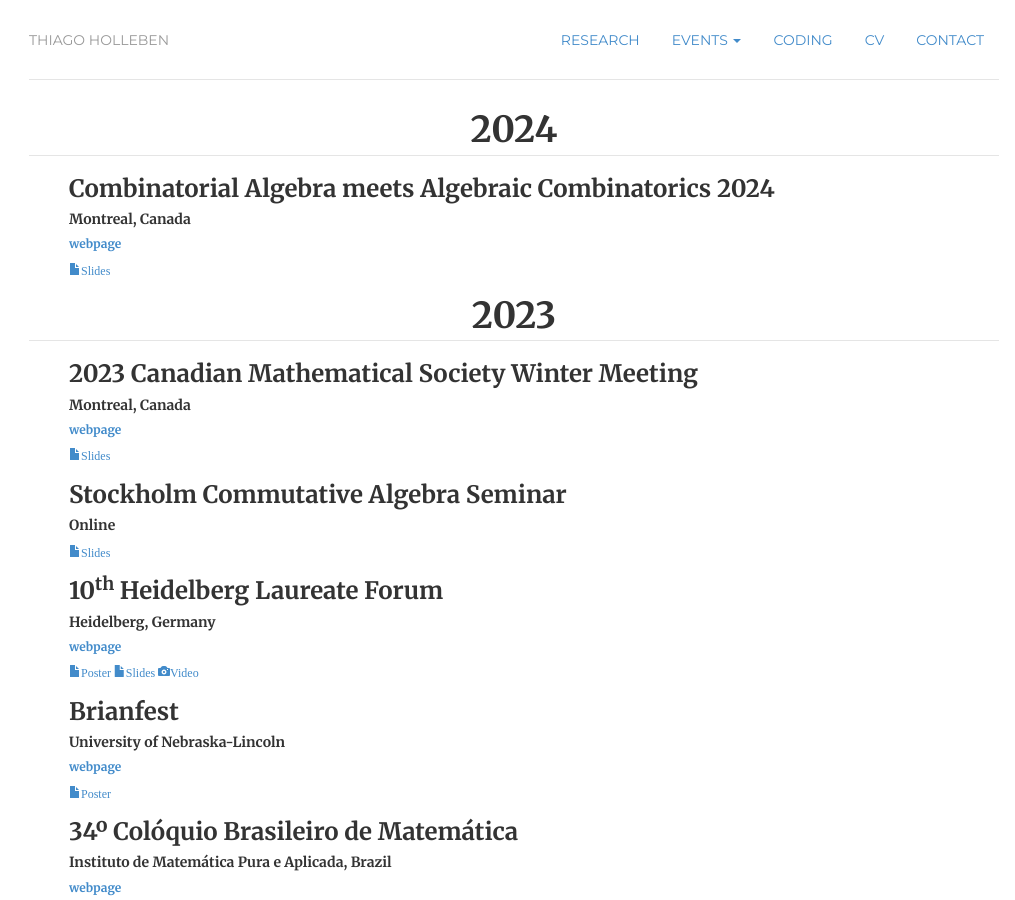
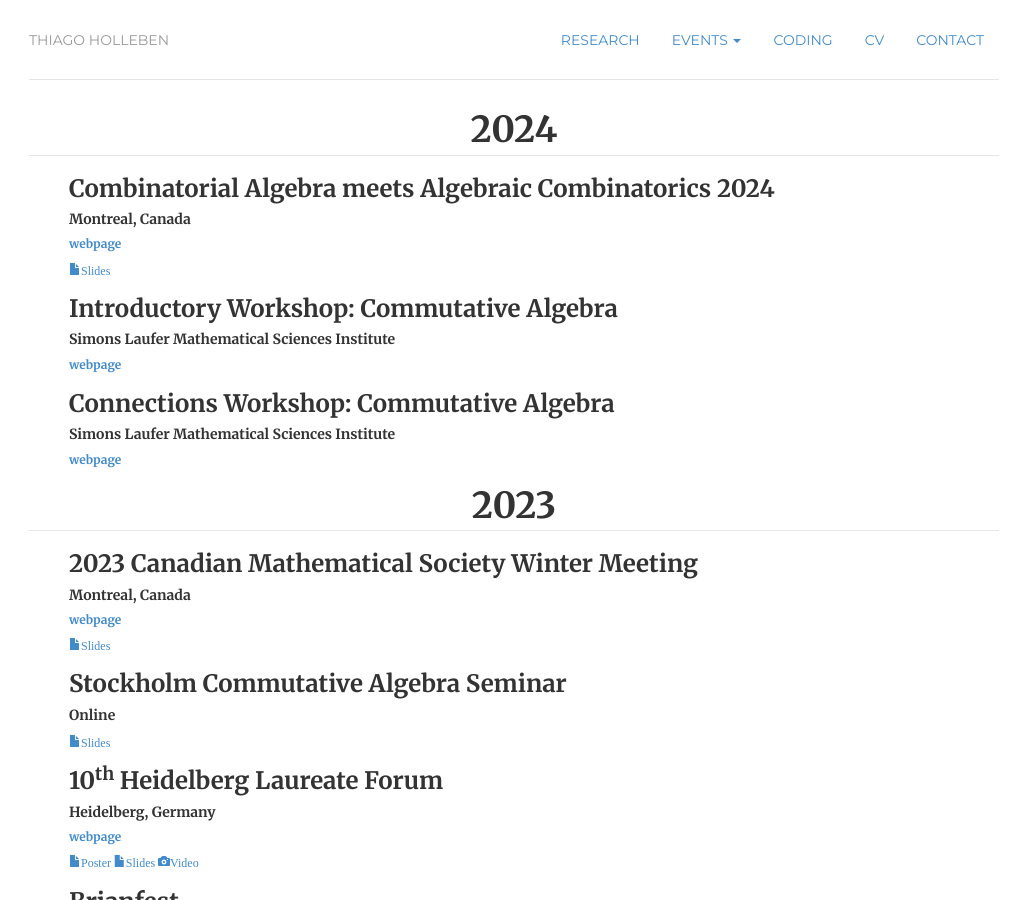
Before and after one commit to hollebenthiago/hollebenthiago.github.io, a Jekyll site: the page built from attended/index.html, in a window 1280 px wide and 900 px high. Shown: the whole window, without its empty margins (126-1141 px from the left). Built offline with Jekyll 4.4.1, drawn with Linux system fonts in a browser that asks for light colours.

Commit message:
adding msri events january 2024

```diff
--- a/attended/index.html
+++ b/attended/index.html
@@ -24,6 +24,29 @@
                     <a href=""><i class="glyphicon glyphicon-file">Slides</i></a>
                 </h6>
             </li>
+            <li>
+                <h3>
+                    Introductory Workshop: Commutative Algebra
+                </h3>
+                <h5>
+                    Simons Laufer Mathematical Sciences Institute
+                </h5>
+                <h6>
+                    <a href="https://www.slmath.org/workshops/1053">webpage</a>
+                </h6>
+            </li>
+            <li>
+                <h3>
+                    Connections Workshop: Commutative Algebra
+                </h3>
+                <h5>
+                    Simons Laufer Mathematical Sciences Institute
+                </h5>
+                <h6>
+                    <a href="https://www.slmath.org/workshops/1052">webpage</a>
+                </h6>
+            </li>
+
         </ul>
     </div>
 </div>
```
Also changed, not shown: 5 other files.
